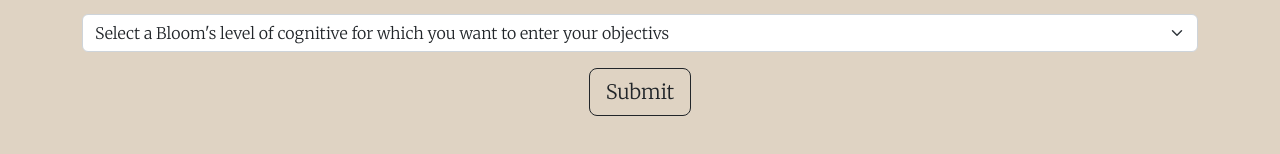
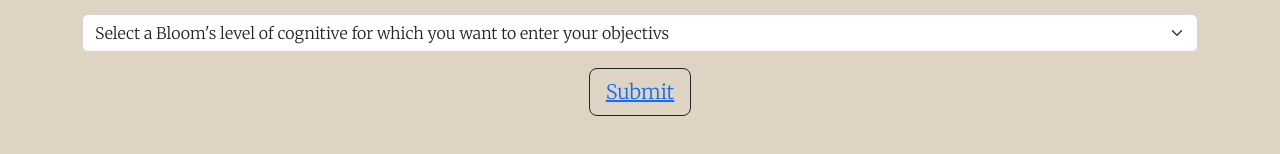
Before and after one commit to musanasir1616/Bloom-s, a website: page index.html in a window 1280 px wide. Shown: the part 414-568 px from the top of the page. Drawn offline with nearby package versions, Linux system fonts and the light colour scheme.

Commit message:
Update index.html

```diff
--- a/index.html
+++ b/index.html
@@ -55,7 +55,7 @@
           <option value="Understanding Level">Understanding Level</option>
           <option value="Knowledge Level">Knowledge Level</option>
         </select>
-        <button type="submit" class="btn btn-outline-dark btn-lg ">Submit</button>
+        <button type="submit" class="btn btn-outline-dark btn-lg "><a href="bloom.html">Submit</a></button>
       </form>
 
     </div>
```
